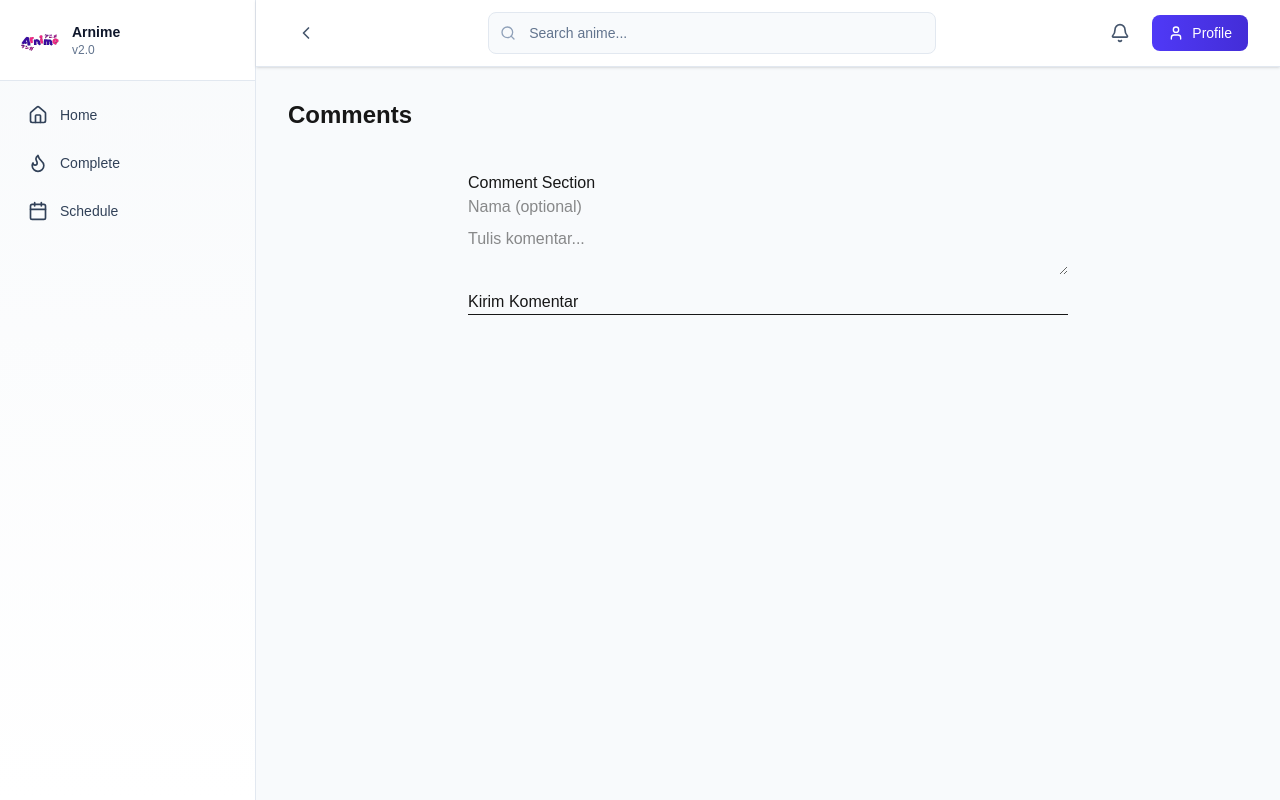
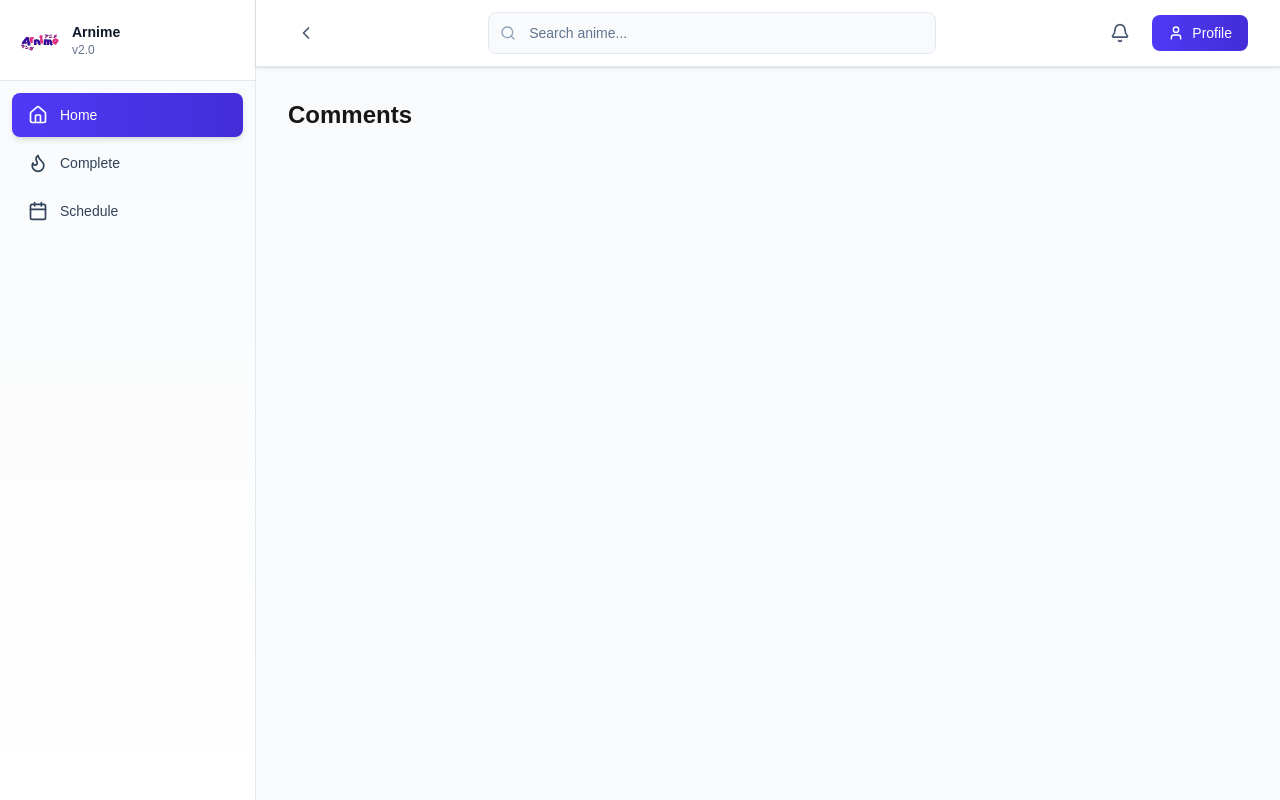
Before and after one commit to ammaricanooo/arnime-v2, a Next.js app: page /comments in a window 1280 px wide. Built offline with nearby package versions, Linux system fonts and the light colour scheme.

Commit message:
fix prerender error in /comments

```diff
--- a/app/comments/page.tsx
+++ b/app/comments/page.tsx
@@ -1,10 +1,9 @@
-import Comments from '@/components/Comments'
+//import Comments from '@/components/Comments'
 
 export default function CommentsPage() {
   return (
     <div>
       <h1 className="text-2xl font-bold mb-4">Comments</h1>
-      <Comments />
     </div>
   )
 }
--- a/components/AppShell.tsx
+++ b/components/AppShell.tsx
@@ -25,7 +25,7 @@ export default function AppShell({ children }: AppShellProps) {
     }
 
     if (pathname.startsWith('/schedule')) return 'schedule'
-    if (pathname.startsWith('/comments')) return 'comments'
+    // if (pathname.startsWith('/comments')) return 'comments'
     if (pathname.startsWith('/favorites')) return 'favorites'
     if (pathname.startsWith('/watchlist')) return 'watchlist'
 
@@ -49,8 +49,8 @@ export default function AppShell({ children }: AppShellProps) {
       router.push('/?type=complete')
     } else if (tab === 'schedule') {
       router.push('/schedule')
-    } else if (tab === 'comments') {
-      router.push('/comments')
+    // } else if (tab === 'comments') {
+    //   router.push('/comments')
     } else if (tab === 'favorites') {
       router.push('/favorites')
     } else if (tab === 'watchlist') {
```
